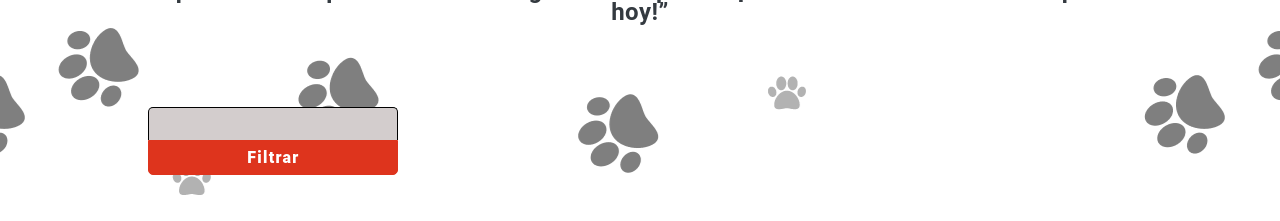
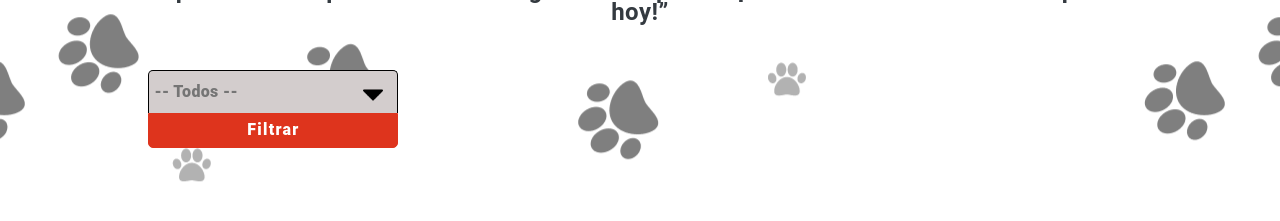
Before and after one commit to santiudev/software-mascotas, a React (Create React App) app: page /adoptar in a window 1280 px wide. Shown: the part 339-560 px from the top of the page. Built offline with nearby package versions, Linux system fonts and the light colour scheme.

Commit message:
Mejorar el botón de filtro en la página de adoptar

```diff
--- a/src/componentes/adoptar/filtrar.module.jsx
+++ b/src/componentes/adoptar/filtrar.module.jsx
@@ -1,15 +1,32 @@
+import { useState } from 'react';
 import styles from '../../css/adoptar/filtrar.module.css';
+import Opcion from './opcion';
+import downIcon from '../../iconos/down-filled-triangular-arrow.png';
 
 const Filtrar = () => {
+	const [verValores, setVerValores] = useState(false);
+
 	return (
 		<div className={styles.filtrar}>
-			<h1></h1>
-			<input className={styles.filtrar__input} list="razas" id="razas_id" name="razas_id" />
-			<datalist id="razas">
-				<option value="Perros" />
-				<option value="Gatos" />
-			</datalist>
-      <button className={styles.filtrar__btn}>Filtrar</button>
+			<input
+				className={styles.filtrar__input}
+				type="text"
+				onFocus={() => setVerValores(true)}
+				placeholder="-- Todos --"
+				id="input"
+			/>
+			<img className={styles.filtrar__down} src={downIcon} alt="down" />
+			<div
+				className={styles.filter__option}
+				style={verValores ? { display: 'flex' } : {}}>
+				<Opcion tipo="-- Todos --" view={setVerValores} />
+				<Opcion tipo="Perros" view={setVerValores} />
+				<Opcion tipo="Gatos" view={setVerValores} />
+				<Opcion tipo="Pajaros" view={setVerValores} />
+				<Opcion tipo="Conejos" view={setVerValores} />
+				<Opcion tipo="Insectos" view={setVerValores} />
+			</div>
+			<button className={styles.filtrar__btn}>Filtrar</button>
 		</div>
 	);
 };
--- /dev/null
+++ b/src/componentes/adoptar/opcion.jsx
@@ -0,0 +1,13 @@
+export default function Opcion({ tipo, view }) {
+	const input = document.querySelector('#input');
+
+	return (
+		<span
+			onClick={() => {
+				input.value = tipo;
+				view(false);
+			}}>
+			{tipo}
+		</span>
+	);
+}
--- a/src/css/adoptar/filtrar.module.css
+++ b/src/css/adoptar/filtrar.module.css
@@ -1,4 +1,5 @@
 .filtrar {
+	position: relative;
 	display: flex;
 	width: 250px;
 	flex-direction: column;
@@ -6,7 +7,7 @@
 }
 
 .filtrar__input {
-	height: 30px;
+	height: 40px;
 	background-color: #d3cdcd;
 	outline: none;
 	border: 1px solid #000;
@@ -35,3 +36,59 @@
 	letter-spacing: 0.08em;
 	text-align: center;
 }
+
+.filter__option {
+	display: none;
+	flex-direction: column;
+	position: absolute;
+	right: -215px;
+	width: 200px;
+	height: 140px;
+	border: 1px solid #000;
+	border-radius: 5px;
+	overflow-y: scroll;
+}
+
+.filter__option::-webkit-scrollbar {
+	width: 8px;
+	background-color: #de341d88;
+}
+
+.filter__option::-webkit-scrollbar-thumb {
+	border-radius: 5px;
+	background-color: #fff;
+}
+
+.filter__option>span {
+	padding: 12px 20px;
+	background-color: #D9D9D9;
+	font-family: 'Roboto';
+	font-style: normal;
+	font-weight: 800;
+	font-size: 18px;
+	line-height: 23px;
+	letter-spacing: 0.02em;
+	color: #343A40;
+	border-bottom: 1px solid #000;
+}
+
+.filter__option>span:hover {
+	cursor: pointer;
+	background-color: #aba7a7;
+}
+
+.filter__option>span:first-child {
+	border-radius: 5px 5px 0 0;
+}
+
+.filter__option>span:last-child {
+	border-bottom: none;
+	border-radius: 0 0 5px 5px;
+}
+
+.filtrar__down {
+	position: absolute;
+	width: 20px;
+	right: 15px;
+	top: 15px;
+}
```
